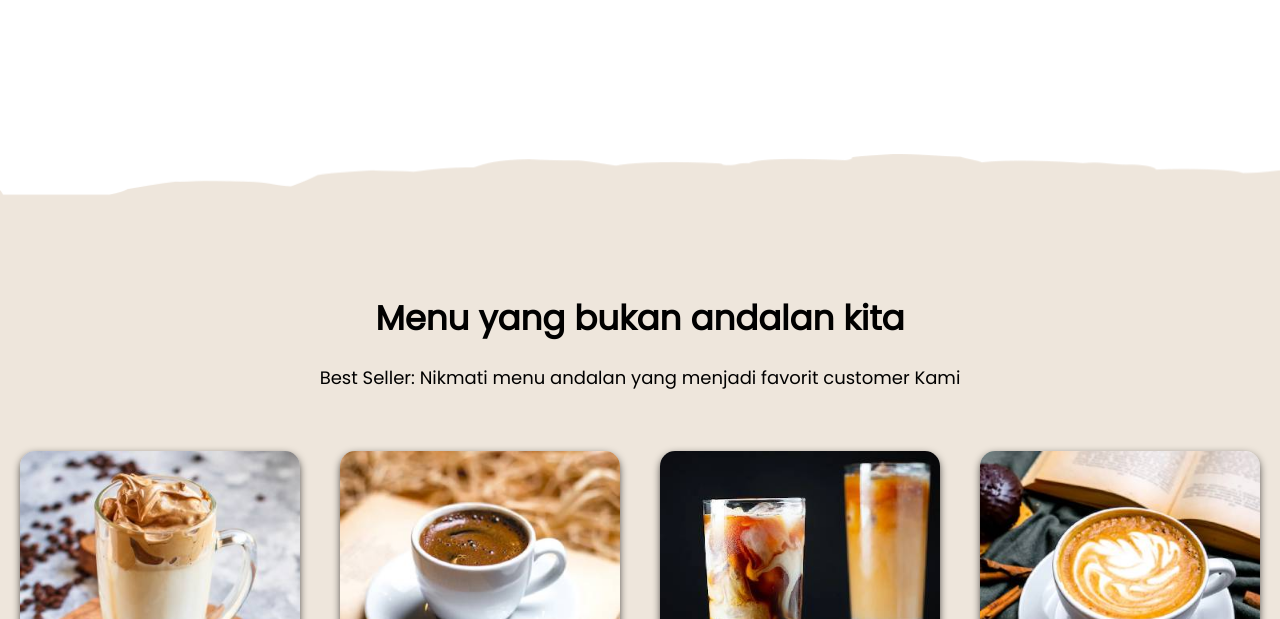
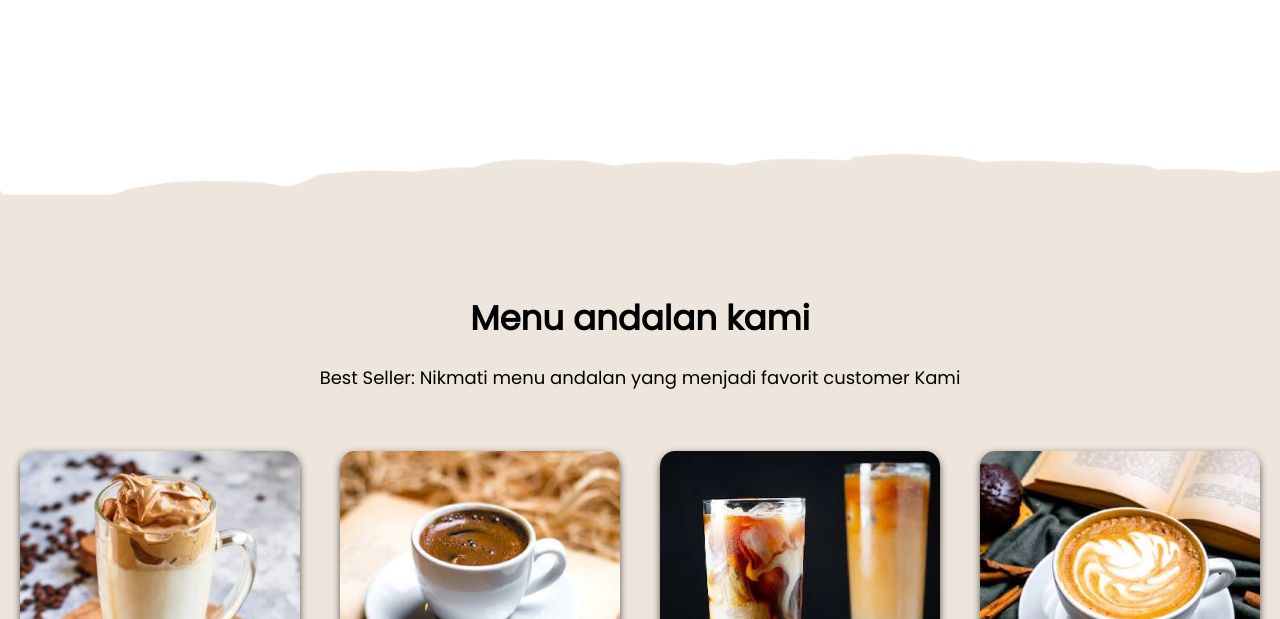
Before and after one commit to ArgoErdi/kopikuy, a plain HTML site: page index.html in a window 1280 px wide. Shown: the part 481-1100 px from the top of the page. Drawn offline with Linux system fonts and the light colour scheme.

Commit message:
kata menu

```diff
--- a/index.html
+++ b/index.html
@@ -46,7 +46,7 @@
 </header>
 <!--best seller-->
 <section class="best-seller" id="best-seller">
-    <h2>Menu yang bukan andalan kita</h2>
+    <h2>Menu andalan kami</h2>
     <p>Best Seller:
         Nikmati menu andalan yang menjadi favorit customer Kami</p>
     <div class="produk">
```
